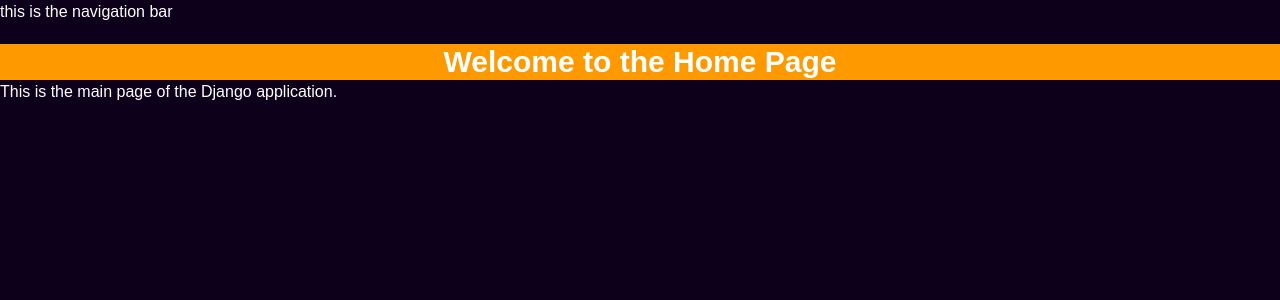
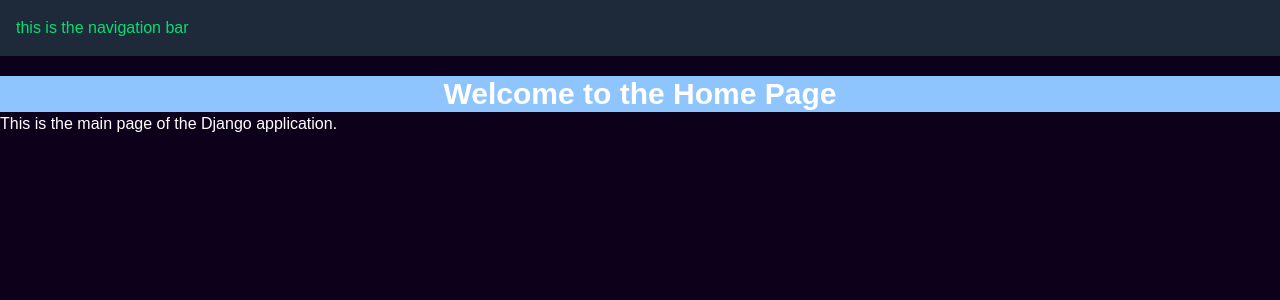
Before and after one commit to mahamuduul/Django, a Django app: page / in a window 1280 px wide. Shown: the top 300 px of the page. Run offline with Django 5.2, Linux system fonts and the light colour scheme; some libraries are stand-ins or nearby versions.

Commit message:
Add django-browser-reload integration and update styles for navigation and homepage

```diff
--- a/firstProject/firstProject/settings.py
+++ b/firstProject/firstProject/settings.py
@@ -41,6 +41,7 @@ INSTALLED_APPS = [
     'first_app',
     'tailwind',
     'theme',
+    'django_browser_reload',
 
 
 ]
@@ -55,6 +56,7 @@ MIDDLEWARE = [
     'django.contrib.auth.middleware.AuthenticationMiddleware',
     'django.contrib.messages.middleware.MessageMiddleware',
     'django.middleware.clickjacking.XFrameOptionsMiddleware',
+    "django_browser_reload.middleware.BrowserReloadMiddleware",
 ]
 
 ROOT_URLCONF = 'firstProject.urls'
--- a/firstProject/firstProject/urls.py
+++ b/firstProject/firstProject/urls.py
@@ -24,4 +24,5 @@ urlpatterns = [
     path('about/', views.about, name='about'),
     path('contact/', views.contact, name='contact'),
     path('first_app/', include('first_app.urls')),
+    path("__reload__/", include("django_browser_reload.urls")),
 ]
--- a/firstProject/templates/index.html
+++ b/firstProject/templates/index.html
@@ -3,6 +3,6 @@
 {% block title %}Home Page{% endblock %}
 
 {% block content %}
-    <h1 class="text-3xl font-bold bg-amber-500">Welcome to the Home Page</h1>
+    <h1 class="text-3xl font-bold bg-blue-300">Welcome to the Home Page</h1>
     <p>This is the main page of the Django application.</p>
 {% endblock %}
--- a/firstProject/templates/layout.html
+++ b/firstProject/templates/layout.html
@@ -12,7 +12,9 @@
     {% tailwind_css %}
 </head>
 <body>
-    <nav>this is the navigation bar</nav>
+    <nav class="bg-gray-800 text-green-400 p-4">
+        this is the navigation bar
+    </nav>
     <main>
         {% block content %}
         {% endblock %}
--- a/firstProject/theme/static/css/dist/styles.css
+++ b/firstProject/theme/static/css/dist/styles.css
@@ -9,8 +9,14 @@
     --font-mono: ui-monospace, SFMono-Regular, Menlo, Monaco, Consolas, 'Liberation Mono', 'Courier New',
     monospace;
     --color-amber-500: oklch(76.9% 0.188 70.08);
+    --color-green-400: oklch(79.2% 0.209 151.711);
+    --color-blue-300: oklch(80.9% 0.105 251.813);
+    --color-blue-600: oklch(54.6% 0.245 262.881);
     --color-gray-50: oklch(98.5% 0.002 247.839);
+    --color-gray-800: oklch(27.8% 0.033 256.848);
     --color-black: #000;
+    --color-white: #fff;
+    --spacing: 0.25rem;
     --text-3xl: 1.875rem;
     --text-3xl--line-height: calc(2.25 / 1.875);
     --text-5xl: 3rem;
@@ -226,8 +232,17 @@
   .bg-amber-500 {
     background-color: var(--color-amber-500);
   }
+  .bg-blue-300 {
+    background-color: var(--color-blue-300);
+  }
   .bg-gray-50 {
     background-color: var(--color-gray-50);
+  }
+  .bg-gray-800 {
+    background-color: var(--color-gray-800);
+  }
+  .p-4 {
+    padding: calc(var(--spacing) * 4);
   }
   .font-serif {
     font-family: var(--font-serif);
@@ -254,6 +269,15 @@
   }
   .text-black {
     color: var(--color-black);
+  }
+  .text-blue-600 {
+    color: var(--color-blue-600);
+  }
+  .text-green-400 {
+    color: var(--color-green-400);
+  }
+  .text-white {
+    color: var(--color-white);
   }
   .underline {
     text-decoration-line: underline;
```
Also changed, not shown: firstProject/db.sqlite3.
